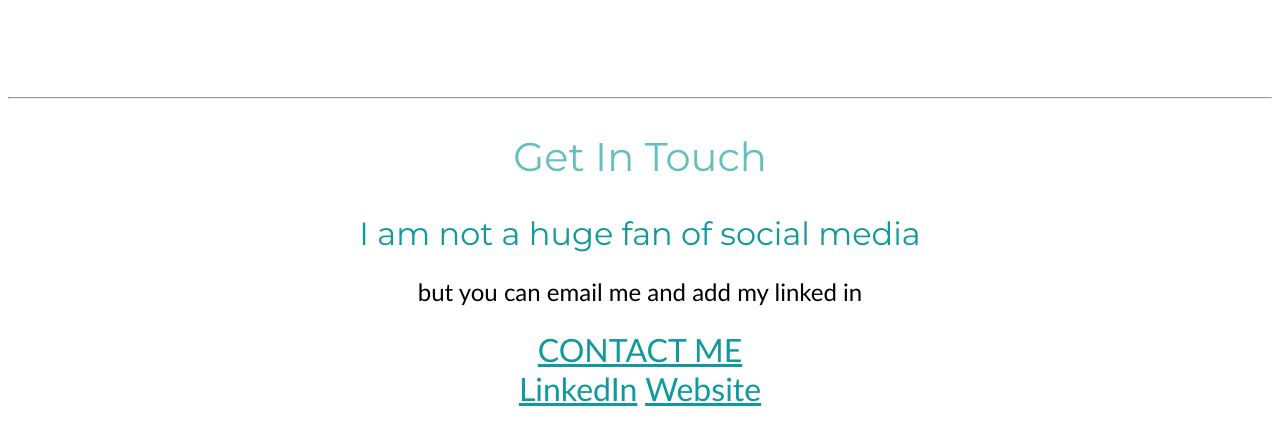
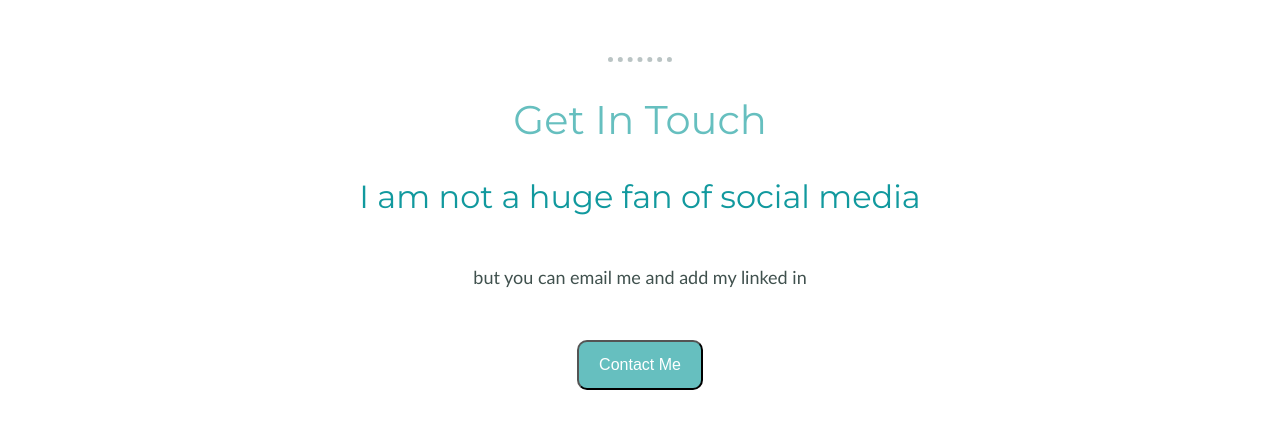
Before and after one commit to Elitomon/My-site, a plain HTML site: page index.html in a window 1280 px wide. Shown: the part 2174-2600 px from the top of the page. Drawn offline with Linux system fonts and the light colour scheme.

Commit message:
css final challenge

```diff
--- a/Css/style.css
+++ b/Css/style.css
@@ -3,6 +3,7 @@ body {
     text-align: center;
     font-family: 'Trebuchet MS', 'Lucida Sans Unicode', 'Lucida Grande', 'Lucida Sans', Arial, sans-serif;
     font-size: 2em;
+    margin: 0;
 }
 
 h1 {
@@ -34,7 +35,16 @@ a {
 }
 
 P {
-    font-size: 24px;
+    font-size: 18px;
+    color: #40514e;
+}
+
+hr {
+    border-style: none;
+    border-top-style: dotted;
+    border-color: #bac4c4;
+    border-width: 5px;
+    width: 5%;
 }
 
 .computer {
@@ -42,19 +52,24 @@ P {
 }
 
 .topContainer {
-    background-color: rgb(154, 250, 234);
+    background-color: rgb(170, 248, 235);
     position: relative;
     padding-top: 100px;
 }
 
-.middleContainer {
+.bottom-container {
+    background-color: #66BFBF;
+    padding-top: 70px;
+    padding-bottom: 0;
+    margin-top: 70px;
 }
 
 .skill-row {
-    margin: 100px auto;
+    margin: 100px auto 200px auto;
     width: 50%;
     text-align: left;
     line-height: 2;
+
 
 }
 
@@ -96,3 +111,29 @@ P {
     margin-right: 30px;
 
 }
+.contact-button {
+    line-height: 2.5;
+    padding: 0 20px;
+    font-size: 1rem;
+    text-align: center;
+    border-radius: 10px;
+    background-color: #66BFBF;
+    height: 50px;
+    width: auto;
+    text-decoration-color: white;
+    text-size-adjust: 20px;
+    text-decoration: none;
+
+}
+
+.email {
+    color: white;
+    text-size-adjust: 20px;
+    text-decoration: none;
+    margin: 50px 0;
+
+}
+
+.tooClose {
+    margin: 50px auto;
+}
--- a/index.html
+++ b/index.html
@@ -27,7 +27,7 @@
         </div>
         <hr>
         <div class="skills">
-          <h2>My Skills.</h2>
+          <h2 class="my-skills" >My Skills.</h2>
           <div class="skill-row">
             <img class="panda" src="images/003-panda.png" alt="CoC">
             <h3>Interests</h3>
@@ -43,17 +43,17 @@
         <div class="contact-me">
           <h2>Get In Touch</h2>
           <h3>I am not a huge fan of social media</h3>
-          <p>but you can email me and add my linked in</p>
-          <a class="btn" href="mailto:elitomon21@gmail.com">CONTACT ME</a>
+          <p class="tooClose" >but you can email me and add my linked in</p>
+          <button class="contact-button"
+          type="button">
+          <a class="email" href="elimon21@icloud.com">Contact Me</a>
+          </button>
         </div>
       </div>
-
-
       <div class="bottom-container">
         <a class="footer-link" href="https://www.linkedin.com/">LinkedIn</a>
         <a class="footer-link" href="https://www.appbrewery.co/">Website</a>
-        <p>© Eli Monroe</p>
-      </div>
+        <p style="color: white;">© 2022 Eli Monroe @ poullet learning</p>
 
 </body>
 </html>
```
